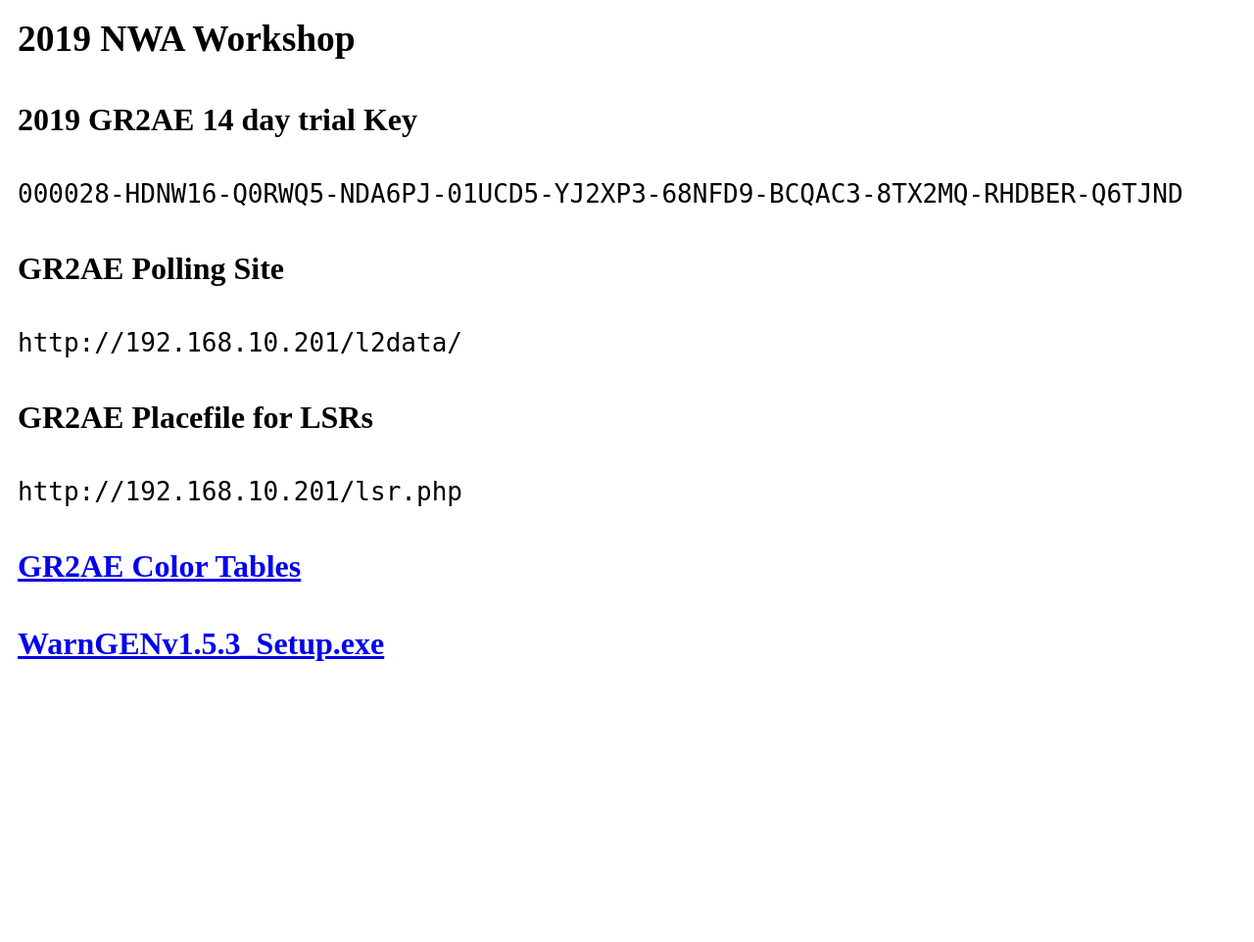
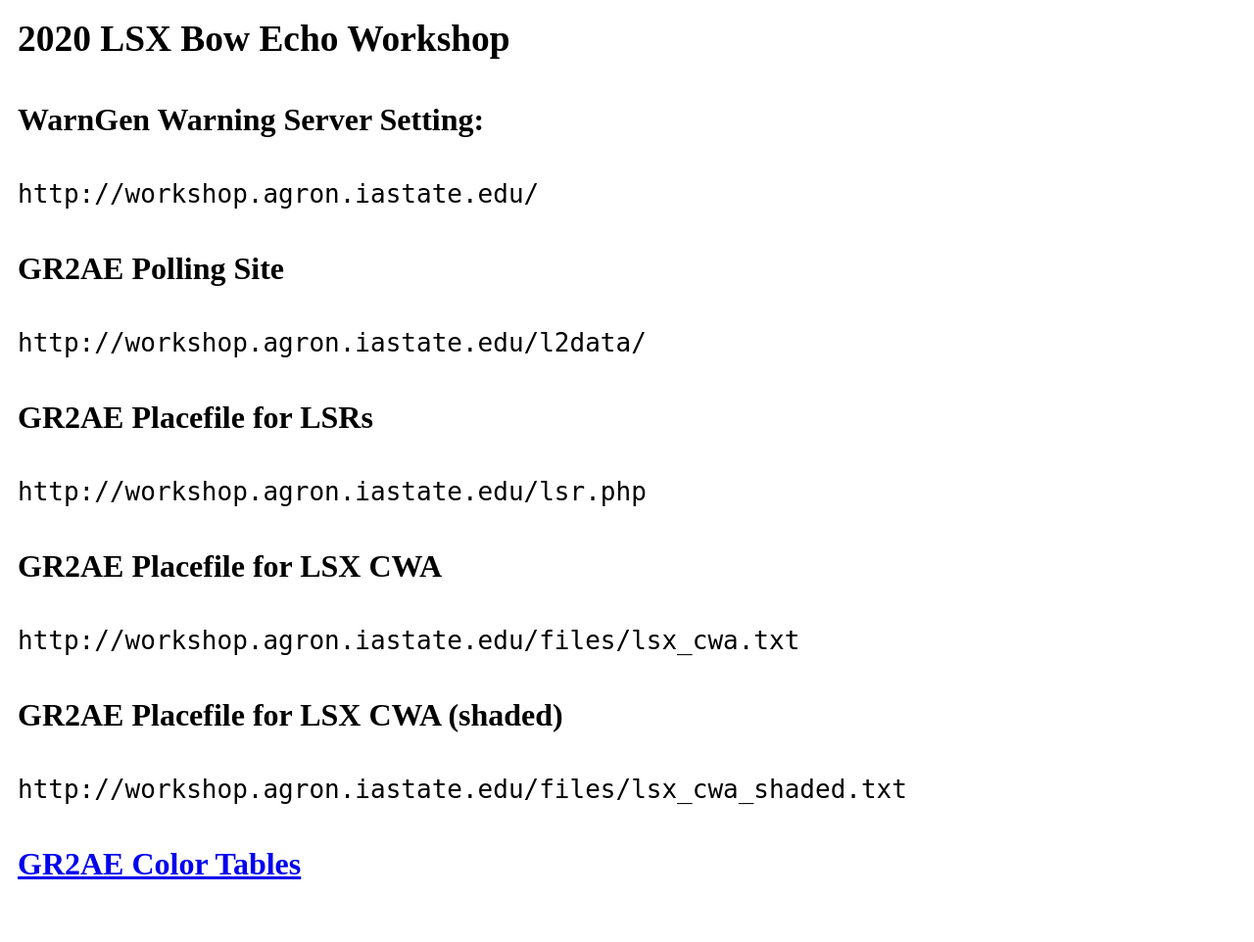
Before and after one commit to akrherz/nwa, a PHP site: page / in a window 1280 px wide. Shown: the whole page at 98% size. Before the commit the page ends 675 px from the top, so only its background shows below. Run offline with PHP 8.4, Linux system fonts and the light colour scheme.

Commit message:
some fixes around LSX BEW work

```diff
--- a/htdocs/index.php
+++ b/htdocs/index.php
@@ -8,22 +8,29 @@
 
 <body>
 
-<h3>2019 NWA Workshop</h3>
+<h3>2020 LSX Bow Echo Workshop</h3>
 
-<h4>2019 GR2AE 14 day trial Key</h4>
+<h4>WarnGen Warning Server Setting:</h4>
 
-<pre>000028-HDNW16-Q0RWQ5-NDA6PJ-01UCD5-YJ2XP3-68NFD9-BCQAC3-8TX2MQ-RHDBER-Q6TJND</pre>
+<pre>http://workshop.agron.iastate.edu/</pre>
 
 <h4>GR2AE Polling Site</h4>
 
-<pre>http://192.168.10.201/l2data/</pre>
+<pre>http://workshop.agron.iastate.edu/l2data/</pre>
 
 <h4>GR2AE Placefile for LSRs</h4>
 
-<pre>http://192.168.10.201/lsr.php</pre>
+<pre>http://workshop.agron.iastate.edu/lsr.php</pre>
+
+<h4>GR2AE Placefile for LSX CWA</h4>
+
+<pre>http://workshop.agron.iastate.edu/files/lsx_cwa.txt</pre>
+
+<h4>GR2AE Placefile for LSX CWA (shaded)</h4>
+
+<pre>http://workshop.agron.iastate.edu/files/lsx_cwa_shaded.txt</pre>
+
 
 <h4><a href="tables">GR2AE Color Tables</a></h4>
 
-<h4><a href="WarnGENv1.5.3_Setup.exe">WarnGENv1.5.3_Setup.exe</a></h4>
-
 </body>
--- a/htdocs/lsr.php
+++ b/htdocs/lsr.php
@@ -8,7 +8,7 @@
   $rs = pg_query($conn, "SELECT *, ST_x(geom) as lon, ST_y(geom) as lat, ".
   	"to_char((valid + '20 minutes'::interval) at time zone 'UTC', 'YYYY-MM-DDThh24:MI:SSZ') as iso_end, ".
     "to_char(valid at time zone 'UTC', 'YYYY-MM-DDThh24:MI:SSZ') as iso_begin ".
-    "from lsrs WHERE valid > '2019-03-28' and valid < '2019-03-29' ".
+    "from lsrs WHERE valid > '2020-03-03' and valid < '2020-03-04' ".
   	"ORDER  by valid ASC ");
   $title = "Local Storm Reports - ALL";
 } else {
--- a/htdocs/warnings.php
+++ b/htdocs/warnings.php
@@ -58,7 +58,7 @@
 	WHERE  expire > now() and issue < now()
     and team != 'THE_WEATHER_BUREAU'");
 }
-for ($i=0;$row= @pg_fetch_array($rs,$i);$i++)
+for ($i=0;$row=pg_fetch_array($rs);$i++)
 {
   $meat = str_replace("MULTIPOLYGON(((", "", $row["t"]);
   $meat = str_replace(")))", "", $meat);
@@ -71,11 +71,11 @@
   if ($grversion >= 1.5 && ! isset($_REQUEST["bureau"])){
   	echo sprintf("TimeRange: %s %s\n", $row["iso_issue"], $row["iso_expire"]);
   }
-  while(list($q,$seg) = each($segments))
+  foreach($segments as $q => $seg)
   {
     echo "Line: 3, 0, ". $row["team"] ."\n";
     $tokens = explode(",", $seg);
-    while (list($p,$s) = each($tokens)){
+    foreach($tokens as $p => $s){
       $t = explode(" ", $s);
       echo sprintf("  %.5f,%.5f", $t[1], $t[0]) ."\n";
     }
```
Also changed, not shown: README.md, 1 other file.
